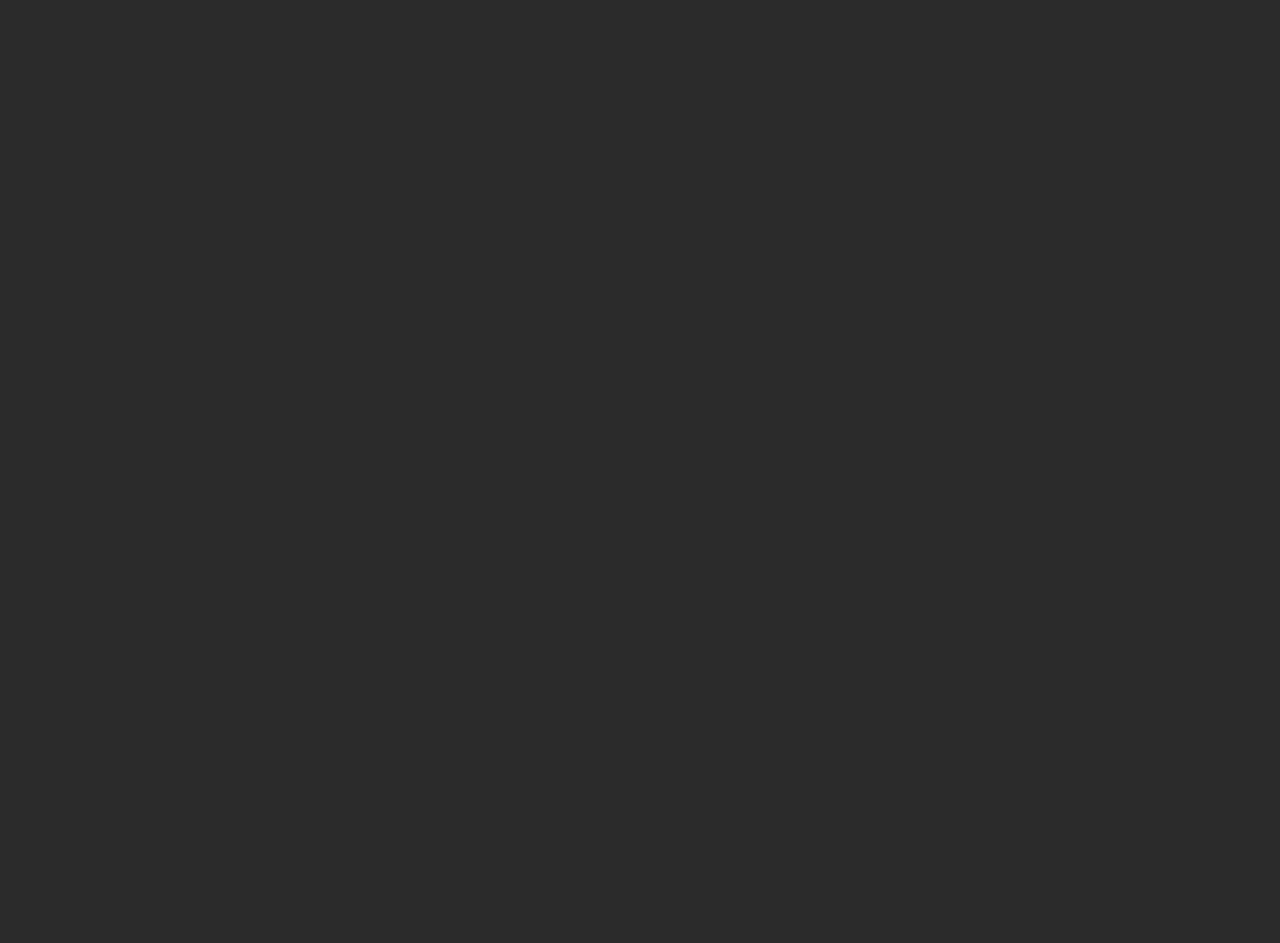
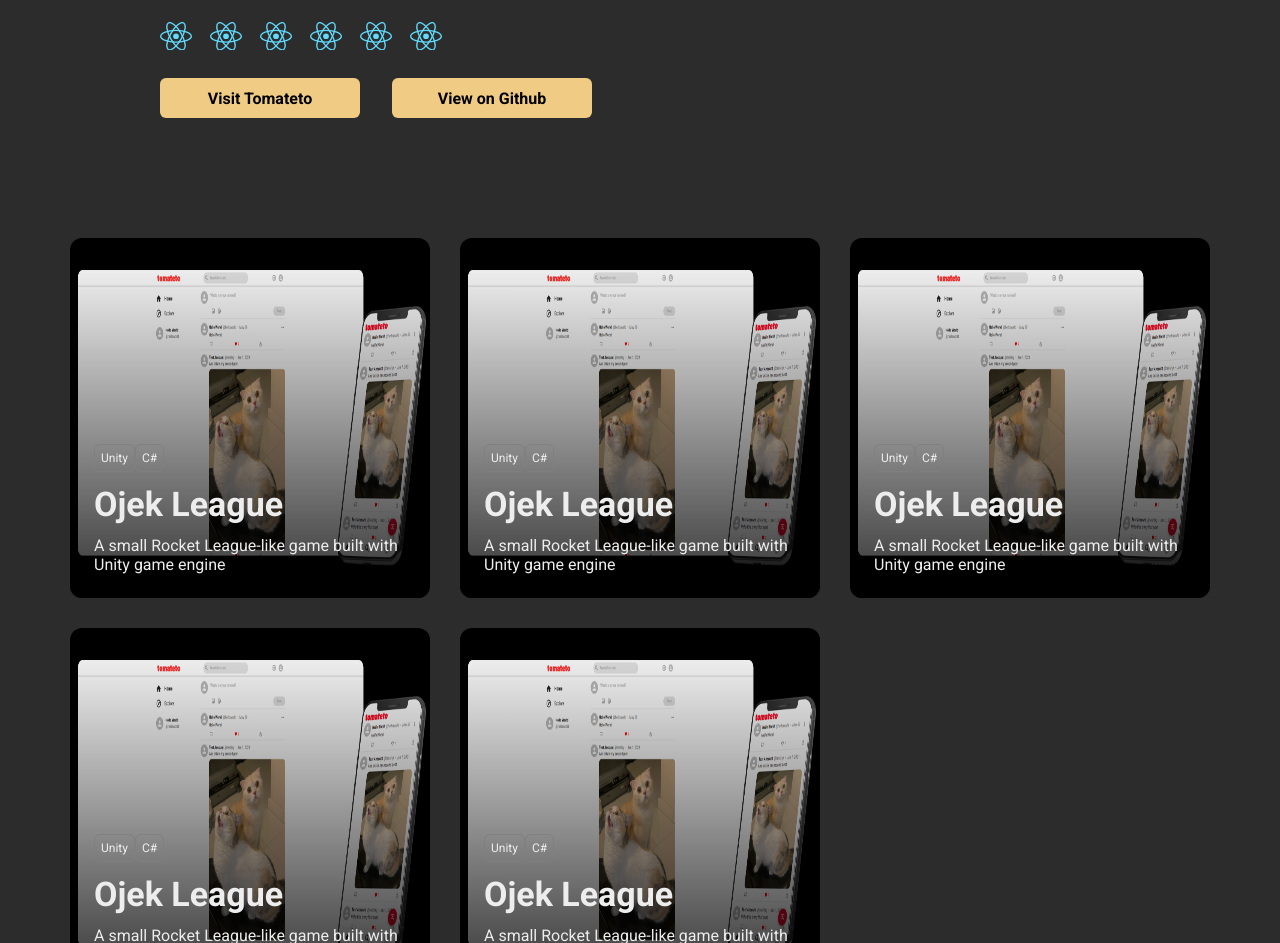
Before and after one commit to adamscript/adamscript-com, a Next.js app: page /projects in a window 1280 px wide. Shown: the part 669-1612 px from the top of the page. Before the commit the page ends 800 px from the top, so only its background shows below. Built offline with nearby package versions, Linux system fonts and the light colour scheme.

Commit message:
add content on projects page, and some tweaks on the components and pages

```diff
--- a/components/Button.jsx
+++ b/components/Button.jsx
@@ -10,7 +10,7 @@ const StyledButton = styled.button`
     cursor: pointer;
 
     color: ${props => props.theme.palette.common.black};
-    background-color: ${props => props.theme.palette.secondary}${props => (props.outlined || props.text) && '00'};
+    background-color: ${props => props.theme.palette.secondary}${props => (props.outlined) && '00'};
 
     width: ${props => props.width ? props.width : '80px'};
     height: ${props => props.height ? props.height : '40px'};
@@ -18,6 +18,6 @@ const StyledButton = styled.button`
 
 export default function Button(props){
     return(
-        <StyledButton width={props.width} height={props.height} outlined={props.outlined} onClick={props.onClick} text={props.text}><Typography color={props.outlined ? 'secondary' : 'black'} weight='bold'>{props.children}</Typography></StyledButton>
+        <StyledButton width={props.width} height={props.height} outlined={props.outlined} onClick={props.onClick}><Typography color={props.outlined ? 'secondary' : 'black'} weight='bold'>{props.children}</Typography></StyledButton>
     )
 }
--- /dev/null
+++ b/components/Card.jsx
@@ -0,0 +1,82 @@
+import styled from "styled-components"
+import Chip from "./Chip";
+import Typography from "./Typography";
+
+import Image from "next/image";
+
+const StyledCardContainer = styled.div`
+    display: flex;
+    position: relative;
+
+    width: ${props => props.width ? props.width : '360px'};
+    height: ${props => props.height ? props.height : '360px'};
+
+    border-radius: 12px;
+
+    background-color: black;
+`;
+
+const StyledContentContainer = styled.div`
+    display: inherit;
+    flex-wrap: wrap;
+    flex-direction: column;
+
+    justify-content: end;
+
+    width: 100%;
+    height: 100%;
+
+    border-radius: inherit;
+
+    gap: 12px;
+    padding: 24px;
+
+    z-index: 1;
+    cursor: pointer;
+
+    background: linear-gradient(0deg, rgba(0,0,0,0.8) 0%, rgba(0,0,0,0) 100%);
+
+    &:hover{
+        background-color: #00000060;
+    }
+`;
+
+const StyledTagsContainer = styled.div`
+    display: inline-flex;
+    gap: 3px;
+`;
+
+const StyledMediaContainer = styled.div`
+    position: absolute;
+
+    width: 100%;
+    height: 100%;
+
+    border-radius: inherit;
+
+    top: 0;
+    left: 0;
+`;
+
+export default function Card(props){
+    return(
+        <a href={props.href}>
+            <StyledCardContainer width={props.width} height={props.height}>
+                <StyledContentContainer>
+                    <StyledTagsContainer>
+                        {props.children[2]}
+                    </StyledTagsContainer>
+                    <Typography size="h4" weight="bold">
+                        {props.children[0]}
+                    </Typography>
+                    <Typography>
+                        {props.children[1]}
+                    </Typography>
+                </StyledContentContainer>
+                <StyledMediaContainer>
+                    <Image layout="fill" src={props.src} priority />
+                </StyledMediaContainer>
+            </StyledCardContainer>
+        </a>
+    )
+}
--- a/components/Grid.jsx
+++ b/components/Grid.jsx
@@ -2,10 +2,12 @@ import styled from "styled-components";
 
 const StyledGrid = styled.div`
     display: grid;
-    grid-template-columns: repeat(auto-fit, minmax(${props => props.size}px, ${props => props.size}px));
+    grid-template-columns: repeat(auto-fit, minmax(0, ${props => props.size}px));
     gap: ${props => props.gap}px;
 
     flex: 1;
+
+    padding: ${props => props.padding ? props.padding : '0'};
 
     align-items: center;
     justify-items: center;
@@ -19,7 +21,7 @@ const StyledGrid = styled.div`
 
 export default function Grid(props){
     return(
-        <StyledGrid size={props.size} gap={props.gap} justifyContent={props.justifyContent}>
+        <StyledGrid size={props.size} gap={props.gap} padding={props.padding} justifyContent={props.justifyContent}>
             {props.children}
         </StyledGrid>
     )
--- a/components/Icon.jsx
+++ b/components/Icon.jsx
@@ -25,12 +25,12 @@ const StyledIconWrapper = styled.div`
     align-items: center;
     justify-content: space-between;
     height: 100%;
-    gap: 24px;
+    gap: ${props => props.hideLabel || !props.label ? '0' : '24px'};
 `;
 
 export default function Icon(props){
     return(
-        <StyledIconWrapper size={props.size}>
+        <StyledIconWrapper size={props.size} hideLabel={props.hideLabel} label={props.label}>
             {
                 props.onClick ?
                 <StyledIconButton onClick={props.onClick}>
--- a/components/Layout.jsx
+++ b/components/Layout.jsx
@@ -43,6 +43,7 @@ const RightMargin = styled.div`
 const StyledContainer = styled.div`
   display: flex;
   flex-wrap: ${props => props.wrap ? 'wrap' : 'nowrap'};
+  flex: 1;
 
   width: ${props => props.width ? props.width : 'auto'};
   height: ${props => props.height ? props.height : 'auto'};
@@ -59,7 +60,7 @@ const StyledContainer = styled.div`
   padding: ${props => props.padding ? props.padding : '0'};
   margin: ${props => props.margin ? props.margin : '0'};
 
-  /*background-color: #00000030;*/
+  /*background-color: #00000010;*/
 
   @media (max-width: 900px){
     ${props => props.mdDown}
--- a/components/Typography.jsx
+++ b/components/Typography.jsx
@@ -9,6 +9,8 @@ const StyledTypography = styled.p`
     font-size: ${props =>
         props.size === 'h6' ? '20px' :
         props.size === 'h5' ? '24px' :
+        props.size === 'h4' ? '34px' :
+        props.size === 'h3' ? '48px' :
         props.size === 'h2' ? '60px' :
         props.size === 'caption' ? '12px' : '16px'};
 
--- a/components/index.js
+++ b/components/index.js
@@ -1,9 +1,10 @@
 import AppBar from "./AppBar";
 import Button from "./Button";
+import Card from "./Card";
 import Chip from "./Chip";
 import Grid from "./Grid";
 import Icon from "./Icon";
 import { Layout, Section, Container } from "./Layout";
 import Typography from "./Typography";
 
-export { AppBar, Button, Chip, Container, Grid, Icon, Layout, Section, Typography };
+export { AppBar, Button, Card, Chip, Container, Grid, Icon, Layout, Section, Typography };
--- a/pages/contact.js
+++ b/pages/contact.js
@@ -1,5 +1,5 @@
 import Head from 'next/head'
-import { Layout, Section, Typography } from '../components'
+import { Container, Layout, Section, Typography } from '../components'
 
 export default function Contact() {
   return (
@@ -13,7 +13,9 @@ export default function Contact() {
       <Layout>
         <Section>
           <div>
-            <Typography size="h2" weight="black" color="secondary">Contact</Typography>
+            <Container padding="180px 120px 0 120px" mdDown="padding: 180px 30px 0 30px;">
+                <Typography size="h2" weight="black" color="secondary">Contact</Typography>
+            </Container>
           </div>
           <div></div>
         </Section>
--- a/pages/projects.js
+++ b/pages/projects.js
@@ -1,5 +1,52 @@
 import Head from 'next/head'
-import { Layout, Section, Typography } from '../components'
+import Image from 'next/image'
+import { Button, Card, Chip, Container, Grid, Icon, Layout, Section, Typography } from '../components'
+
+import TomatetoIllustration from '../public/images/tomateto-illustration.png'
+import ReactIcon from '../public/icons/logos/react-logo.svg'
+
+const FeaturedProject = () => {
+  return(
+    <Container direction="row" width="100%" spacing={96} mdDown="padding: 30px 0 0 0; flex-direction: column-reverse; gap: 30px;">
+      <Container spacing={24}>
+        <Container spacing={4}>
+          <Typography size="caption" color="secondary" weight="bold" slab>Featured Project</Typography>
+          <Typography size="h4" weight="black">Tomateto</Typography>
+        </Container>
+        <Typography size="h6" weight="medium">
+          Lorem ipsum dolor sit amet, consectetur adipiscing elit, sed do eiusmod tempor incididunt ut labore et dolore magna aliqua. Ut enim ad minim veniam, quis nostrud exercitation ullamco laboris nisi ut aliquip ex ea commodo consequat. Duis aute irure dolor in reprehenderit in voluptate velit esse cillum dolore eu fugiat nulla pariatur.
+        </Typography>
+        <Container direction="row" spacing={18}>
+          <Icon size={2} label="React" hideLabel>
+            <ReactIcon />
+          </Icon>
+          <Icon size={2} label="React" hideLabel>
+            <ReactIcon />
+          </Icon>
+          <Icon size={2} label="React" hideLabel>
+            <ReactIcon />
+          </Icon>
+          <Icon size={2} label="React" hideLabel>
+            <ReactIcon />
+          </Icon>
+          <Icon size={2} label="React" hideLabel>
+            <ReactIcon />
+          </Icon>
+          <Icon size={2} label="React" hideLabel>
+            <ReactIcon />
+          </Icon>
+        </Container>
+        <Container direction="row" width="100%" spacing={32}>
+          <Button width="100%">Visit Tomateto</Button>
+          <Button width="100%">View on Github</Button>
+        </Container>
+      </Container>
+      <Container>
+        <Image src={TomatetoIllustration} priority />
+      </Container>
+    </Container>
+  )
+}
 
 export default function Projects() {
   return (
@@ -13,7 +60,58 @@ export default function Projects() {
       <Layout>
         <Section>
           <div>
-            <Typography size="h2" weight="black" color="secondary">Projects</Typography>
+          <Container padding="120px 0 0 0" alignItems="center" width="100%" mdDown="padding: 30px; gap: 30px;">
+            <Container spacing={60} maxWidth="1020px" padding="0 30px 0 30px" mdDown="padding: 0;">
+              <Container width="100%" padding="60px 0 0 0" mdDown="padding: 30px 0 0 0;">
+                <Typography size="h2" weight="black" color="secondary" mdDown="font-size: 48px">Projects</Typography>
+              </Container>
+              <FeaturedProject />
+            </Container>
+          </Container>
+          <Container direction="row" padding="120px 0 120px 0" mdDown="padding: 30px;">
+            <Grid gap={30} size={360}>
+              <Card href="1" src={TomatetoIllustration}>
+                <p>Ojek League</p>
+                <p>A small Rocket League-like game built with Unity game engine</p>
+                <div>
+                  <Chip>Unity</Chip>
+                  <Chip>C#</Chip>
+                </div>
+              </Card>
+              <Card href="2" src={TomatetoIllustration}>
+                <p>Ojek League</p>
+                <p>A small Rocket League-like game built with Unity game engine</p>
+                <div>
+                  <Chip>Unity</Chip>
+                  <Chip>C#</Chip>
+                </div>
+              </Card>
+              <Card href="3" src={TomatetoIllustration}>
+                <p>Ojek League</p>
+                <p>A small Rocket League-like game built with Unity game engine</p>
+                <div>
+                  <Chip>Unity</Chip>
+                  <Chip>C#</Chip>
+                </div>
+              </Card>
+              <Card href="3" src={TomatetoIllustration}>
+                <p>Ojek League</p>
+                <p>A small Rocket League-like game built with Unity game engine</p>
+                <div>
+                  <Chip>Unity</Chip>
+                  <Chip>C#</Chip>
+                </div>
+              </Card>
+              <Card href="5" src={TomatetoIllustration}>
+                <p>Ojek League</p>
+                <p>A small Rocket League-like game built with Unity game engine</p>
+                <div>
+                  <Chip>Unity</Chip>
+                  <Chip>C#</Chip>
+                </div>
+              </Card>
+            </Grid>
+          </Container>
           </div>
           <div></div>
         </Section>
--- a/styles/globals.css
+++ b/styles/globals.css
@@ -10,6 +10,10 @@ body {
 a {
   color: inherit;
   text-decoration: none;
+}
+
+p {
+  display: inline;
 }
 
 * {
```
Also changed, not shown: pages/about.js (+20 -14 lines).
